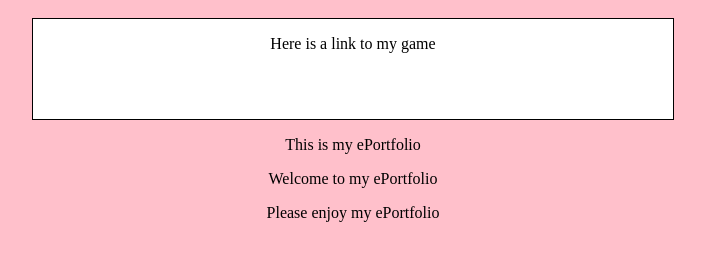
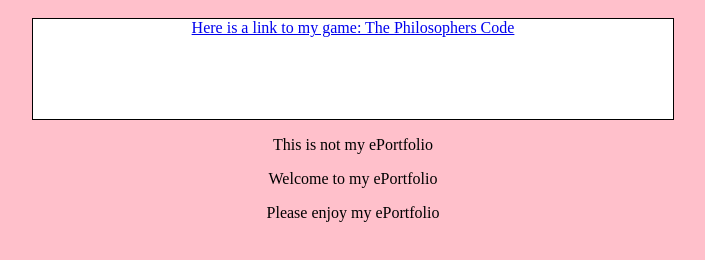
Before and after one commit to Reeeseer/Reeeseer.github.io, a plain HTML site: page index.html in a window 1280 px wide. Shown: the part 40-300 px from the top of the page, without its empty margins (287-992 px from the left). Drawn offline with Linux system fonts and the light colour scheme.

Commit message:
Added link to game

```diff
--- a/index.html
+++ b/index.html
@@ -12,12 +12,12 @@
     <body>
         <link rel="stylesheet" href="styles.css">
         <div class="white-box">
-            <p>Here is a link to my game</p>
+            <a href="https://gamedevfriend.itch.io/the-philosophers-code">Here is a link to my game: The Philosophers Code</a>
         </div>
     </body>
     <body>
 
-        <p> This is my ePortfolio</p>
+        <p> This is not my ePortfolio</p>
         <p> Welcome to my ePortfolio</p>
         <p> Please enjoy my ePortfolio</p>
     </body>
```
